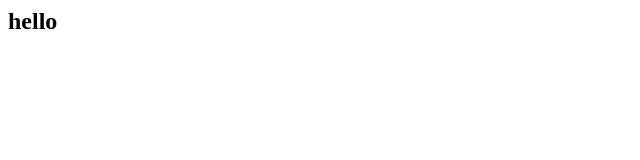
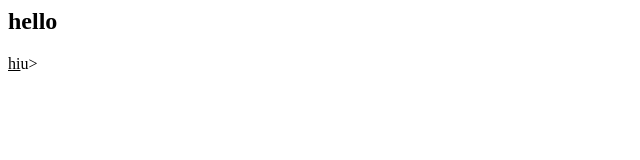
Before and after one commit to iamneo-production/eadeefcebbbadaeccdffeecabfeedab, a website: page public/index.html in a window 1280 px wide. Shown: the full height of the page, 0-640 px from the left. Drawn offline with Linux system fonts and the light colour scheme.

Commit message:
Backup Commit

```diff
--- a/public/index.html
+++ b/public/index.html
@@ -1,4 +1,4 @@
 <html>
      <body>
           <h2>hello</h2>
-          <p><U></U>
+          <p><U>hi</U>u>
```
